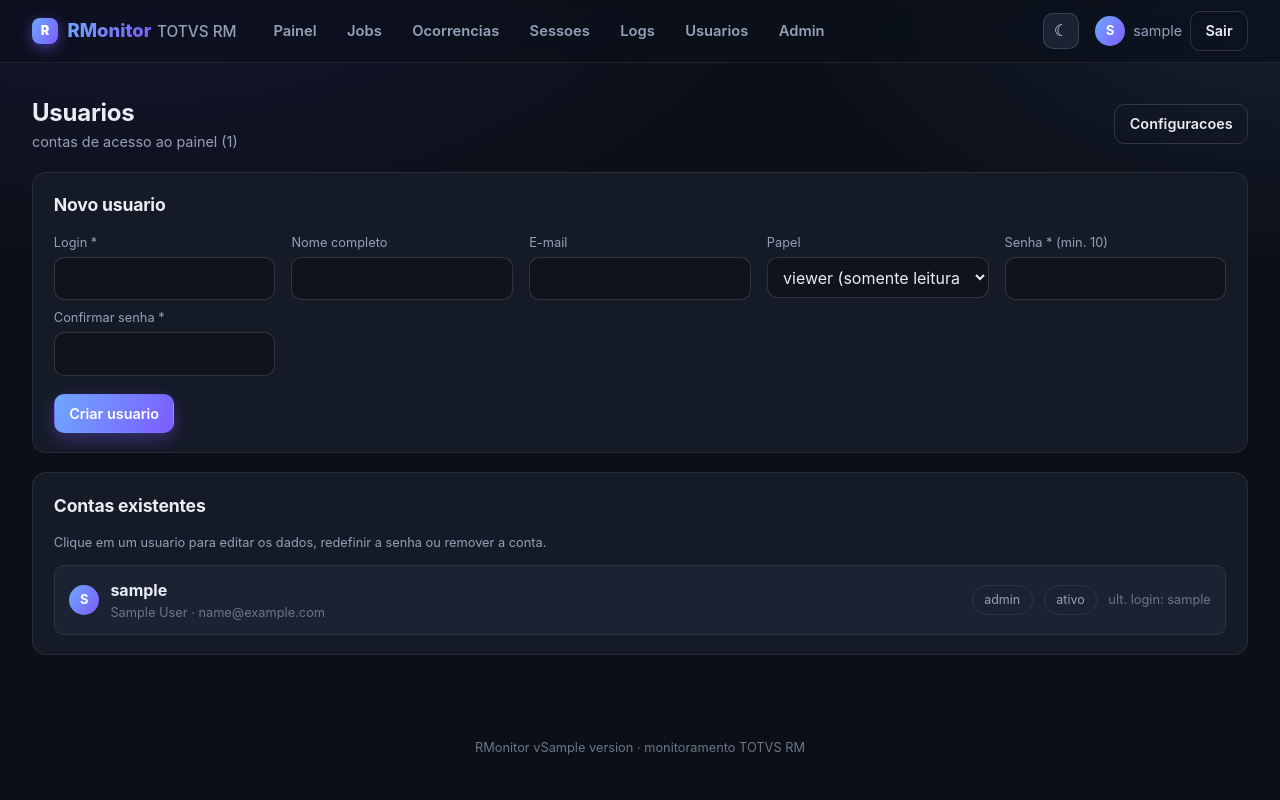
After one commit to brunofaraujo/rmon, a FastAPI app: template app/templates/users.html in a window 1280 px wide. The commit adds this page. Run offline with FastAPI, Linux system fonts and the light colour scheme; the visitor is signed in with stand-in values (Sample User, id 1); the template is opened without the code that fills it: most values are stand-ins (such as "Sample title", 1, 10 or a date in 2020); parts of the project's set-up code (start-up, migrations or seed data) failed here and were passed over; some libraries are stand-ins or nearby versions.

Commit message:
Interface de gerenciamento de usuarios no painel
Antes so era possivel cadastrar ou alterar usuarios pela CLI
deploy/usuarios.py, via SSH na VM. Agora ha uma tela propria.

- /admin/usuarios (admin): criar conta, editar nome/e-mail/papel,
  ativar/desativar, redefinir senha e excluir.
- /profile: troca da propria senha, exigindo a senha atual.
- Validacoes: login de 3 a 32 caracteres, senha minima de 8 com
  confirmacao, login duplicado recusado.
- Protecoes: nao rebaixa, desativa nem exclui o ultimo admin ativo;
  nao exclui a propria conta.
- Todas as acoes vao para a auditoria em /logs.

Co-Authored-By: Claude Opus 5 <noreply@anthropic.com>

```diff
--- a/app/main.py
+++ b/app/main.py
@@ -2,10 +2,12 @@
 from __future__ import annotations
 
 import logging
+import re
 import threading
 from concurrent.futures import ThreadPoolExecutor
 from contextlib import asynccontextmanager
 from pathlib import Path
+from urllib.parse import quote
 
 from fastapi import FastAPI, Form, Request
 from fastapi.responses import HTMLResponse, JSONResponse, RedirectResponse
@@ -17,7 +19,7 @@ from . import __version__, db, jobstats
 from .collector import list_sessions, logoff_session, service_action
 from .config import load_inventory, load_settings
 from .scheduler import build_scheduler, poll_all
-from .security import verify_password
+from .security import hash_password, verify_password
 
 log = logging.getLogger("rmon")
 logging.basicConfig(level=logging.INFO, format="%(asctime)s %(levelname)s %(name)s: %(message)s")
@@ -259,7 +261,9 @@ def profile_get(request: Request):
         return RedirectResponse("/login", status_code=302)
     u = db.get_user(request.session["user"])
     return templates.TemplateResponse(
-        "profile.html", {"request": request, "u": u, "ok": request.query_params.get("ok"), "version": __version__})
+        "profile.html",
+        {"request": request, "u": u, "ok": request.query_params.get("ok"),
+         "erro": request.query_params.get("erro"), "min_senha": MIN_SENHA, "version": __version__})
 
 
 @app.post("/profile")
@@ -315,6 +319,138 @@ async def admin_config(request: Request):
     _apply_ui_globals()
     db.audit(request.session.get("user"), "config_update", None, _ip(request))
     return RedirectResponse("/admin?ok=1", status_code=303)
+
+
+# ---------- gerenciamento de usuarios (admin) ----------
+USERNAME_RE = re.compile(r"^[a-zA-Z0-9][a-zA-Z0-9._-]{2,31}$")
+MIN_SENHA = 8
+
+
+def _flash(request: Request, msg: str, kind: str = "ok") -> None:
+    request.session["uflash"] = {"kind": kind, "msg": msg}
+
+
+def _users_redirect(request: Request, msg: str, kind: str = "ok") -> RedirectResponse:
+    _flash(request, msg, kind)
+    return RedirectResponse("/admin/usuarios", status_code=303)
+
+
+def _check_password(pw: str, pw2: str) -> str | None:
+    """Retorna mensagem de erro ou None."""
+    if len(pw) < MIN_SENHA:
+        return f"A senha deve ter ao menos {MIN_SENHA} caracteres."
+    if pw != pw2:
+        return "As senhas nao conferem."
+    return None
+
+
+@app.get("/admin/usuarios", response_class=HTMLResponse)
+def users_page(request: Request):
+    if not _is_authed(request):
+        return RedirectResponse("/login", status_code=302)
+    if _role(request) != "admin":
+        return HTMLResponse("Acesso restrito a administradores.", status_code=403)
+    return templates.TemplateResponse(
+        "users.html",
+        {"request": request, "users": db.list_users(), "me": request.session["user"],
+         "flash": request.session.pop("uflash", None), "min_senha": MIN_SENHA,
+         "version": __version__},
+    )
+
+
+@app.post("/admin/usuarios/criar")
+async def users_create(request: Request):
+    if not _is_authed(request) or _role(request) != "admin":
+        return JSONResponse({"error": "forbidden"}, status_code=403)
+    form = await request.form()
+    username = (form.get("username") or "").strip()
+    role = form.get("role") if form.get("role") in ("admin", "viewer") else "viewer"
+    pw, pw2 = form.get("password") or "", form.get("password2") or ""
+
+    if not USERNAME_RE.match(username):
+        return _users_redirect(request, "Login invalido: use 3 a 32 caracteres (letras, numeros, . _ -).", "err")
+    erro = _check_password(pw, pw2)
+    if erro:
+        return _users_redirect(request, erro, "err")
+    criado = db.insert_user(username, hash_password(pw), role,
+                            (form.get("full_name") or "").strip(), (form.get("email") or "").strip())
+    if not criado:
+        return _users_redirect(request, f"Ja existe um usuario com o login '{username}'.", "err")
+    db.audit(request.session["user"], "user_create", f"{username} ({role})", _ip(request))
+    return _users_redirect(request, f"Usuario '{username}' criado.")
+
+
+@app.post("/admin/usuarios/{username}/editar")
+async def users_update(request: Request, username: str):
+    if not _is_authed(request) or _role(request) != "admin":
+        return JSONResponse({"error": "forbidden"}, status_code=403)
+    alvo = db.get_user(username)
+    if not alvo:
+        return _users_redirect(request, "Usuario nao encontrado.", "err")
+    form = await request.form()
+    role = form.get("role") if form.get("role") in ("admin", "viewer") else alvo["role"]
+    active = form.get("active") == "on"
+
+    # nunca deixar o painel sem nenhum admin ativo
+    if (alvo["role"] == "admin" and alvo["active"]) and (role != "admin" or not active) \
+            and db.count_active_admins(exclude=username) == 0:
+        return _users_redirect(request, "Este e o unico administrador ativo: mantenha o papel admin e a conta ativa.", "err")
+
+    db.update_user(username, (form.get("full_name") or "").strip(),
+                   (form.get("email") or "").strip(), role, active)
+    db.audit(request.session["user"], "user_update",
+             f"{username} -> {role}, {'ativo' if active else 'inativo'}", _ip(request))
+    if username == request.session["user"]:
+        request.session["role"] = role
+    return _users_redirect(request, f"Usuario '{username}' atualizado.")
+
+
+@app.post("/admin/usuarios/{username}/senha")
+async def users_password(request: Request, username: str):
+    if not _is_authed(request) or _role(request) != "admin":
+        return JSONResponse({"error": "forbidden"}, status_code=403)
+    if not db.get_user(username):
+        return _users_redirect(request, "Usuario nao encontrado.", "err")
+    form = await request.form()
+    erro = _check_password(form.get("password") or "", form.get("password2") or "")
+    if erro:
+        return _users_redirect(request, erro, "err")
+    db.set_password(username, hash_password(form.get("password")))
+    db.audit(request.session["user"], "user_password_reset", username, _ip(request))
+    return _users_redirect(request, f"Senha de '{username}' redefinida.")
+
+
+@app.post("/admin/usuarios/{username}/excluir")
+async def users_delete(request: Request, username: str):
+    if not _is_authed(request) or _role(request) != "admin":
+        return JSONResponse({"error": "forbidden"}, status_code=403)
+    if not db.get_user(username):
+        return _users_redirect(request, "Usuario nao encontrado.", "err")
+    if username == request.session["user"]:
+        return _users_redirect(request, "Voce nao pode excluir a propria conta.", "err")
+    if db.count_active_admins(exclude=username) == 0:
+        return _users_redirect(request, "Nao e possivel excluir o unico administrador ativo.", "err")
+    db.delete_user(username)
+    db.audit(request.session["user"], "user_delete", username, _ip(request))
+    return _users_redirect(request, f"Usuario '{username}' excluido.")
+
+
+@app.post("/profile/senha")
+async def profile_password(request: Request):
+    if not _is_authed(request):
+        return RedirectResponse("/login", status_code=302)
+    username = request.session["user"]
+    form = await request.form()
+    u = db.get_user(username)
+    if not u or not verify_password(form.get("atual") or "", u["password_hash"]):
+        db.audit(username, "password_change_fail", "senha atual incorreta", _ip(request))
+        return RedirectResponse(f"/profile?erro={quote('A senha atual esta incorreta.')}", status_code=303)
+    erro = _check_password(form.get("password") or "", form.get("password2") or "")
+    if erro:
+        return RedirectResponse(f"/profile?erro={quote(erro)}", status_code=303)
+    db.set_password(username, hash_password(form.get("password")))
+    db.audit(username, "password_change", None, _ip(request))
+    return RedirectResponse("/profile?ok=senha", status_code=303)
 
 
 @app.get("/sessions", response_class=HTMLResponse)
--- a/app/static/style.css
+++ b/app/static/style.css
@@ -104,7 +104,7 @@ h2 { font-size: 1.1rem; }
 .nav a.active { color: var(--text); background: var(--surface-3); box-shadow: inset 0 0 0 1px var(--line-2); }
 .spacer { flex: 1; }
 .userchip { display: flex; align-items: center; gap: .5rem; color: var(--muted); font-size: .9rem; }
-.userchip .avatar {
+.userchip .avatar, .user-item .avatar {
   width: 30px; height: 30px; border-radius: 50%; background: var(--grad);
   display: grid; place-items: center; color: #fff; font-weight: 700; font-size: .8rem;
 }
@@ -268,6 +268,28 @@ th.sortable .arrow { color: var(--accent); }
 .login-card input { width: 100%; }
 .login-card .btn { margin-top: 1.3rem; justify-content: center; }
 
+/* ---------- Formularios / usuarios ---------- */
+.form-grid { display: grid; grid-template-columns: repeat(auto-fit, minmax(220px, 1fr)); gap: .5rem 1rem; }
+.form-grid label.muted { display: block; margin-bottom: .3rem; }
+.form-grid .input { width: 100%; }
+.form-actions { grid-column: 1 / -1; display: flex; flex-wrap: wrap; gap: .6rem; align-items: center; margin-top: .6rem; }
+.check { display: inline-flex; align-items: center; gap: .45rem; color: var(--muted); font-size: .9rem;
+  padding: .5rem 0; cursor: pointer; }
+.check input { accent-color: var(--accent); width: 16px; height: 16px; }
+.sep { border: none; border-top: 1px solid var(--line); margin: 1.1rem 0; }
+
+.user-list { display: flex; flex-direction: column; gap: .6rem; }
+.user-item { background: var(--surface-2); border: 1px solid var(--line); border-radius: var(--radius-sm); }
+.user-item[open] { border-color: var(--line-2); }
+.user-item > summary { display: flex; align-items: center; gap: .7rem; flex-wrap: wrap;
+  padding: .7rem .9rem; cursor: pointer; list-style: none; }
+.user-item > summary::-webkit-details-marker { display: none; }
+.user-item > summary:hover { background: var(--surface-3); border-radius: var(--radius-sm); }
+.user-item .ui-main { display: flex; flex-direction: column; gap: .1rem; flex: 1 1 200px; min-width: 0; }
+.user-item .ui-login { white-space: nowrap; }
+.user-body { padding: .3rem .9rem 1.1rem; border-top: 1px solid var(--line); }
+.danger-row { display: flex; align-items: center; justify-content: space-between; gap: 1rem; flex-wrap: wrap; }
+
 /* ---------- Responsive ---------- */
 @media (max-width: 720px) {
   .nav-burger { display: grid; place-items: center; width: 40px; height: 40px; border-radius: 10px;
--- a/app/templates/admin.html
+++ b/app/templates/admin.html
@@ -27,7 +27,10 @@
 
   <div class="panel">
     <h2>Usuarios <span class="muted small">({{ users|length }})</span></h2>
-    <p class="muted small">Gerenciar: <code>sudo /opt/rmon/.venv/bin/python /opt/rmon/deploy/usuarios.py --help</code></p>
+    <p class="muted small" style="display:flex;align-items:center;gap:.6rem;flex-wrap:wrap">
+      <a class="btn primary small" href="/admin/usuarios">Gerenciar usuarios</a>
+      criar contas, editar dados, papel e senha
+    </p>
     <div class="table-wrap"><table class="tbl">
       <thead><tr><th>Login</th><th>Nome</th><th>Papel</th><th>Ativo</th><th>Ult. login</th></tr></thead>
       <tbody>
--- a/app/templates/base.html
+++ b/app/templates/base.html
@@ -28,7 +28,8 @@
       <a href="/sessions" class="{{ 'active' if path.startswith('/sessions') else '' }}">Sessoes</a>
       {% if request.session.get('role') == 'admin' %}
       <a href="/logs" class="{{ 'active' if path.startswith('/logs') else '' }}">Logs</a>
-      <a href="/admin" class="{{ 'active' if path.startswith('/admin') else '' }}">Admin</a>
+      <a href="/admin/usuarios" class="{{ 'active' if path.startswith('/admin/usuarios') else '' }}">Usuarios</a>
+      <a href="/admin" class="{{ 'active' if path == '/admin' else '' }}">Admin</a>
       {% endif %}
     </nav>
     {% endif %}
--- /dev/null
+++ b/app/templates/users.html
@@ -0,0 +1,116 @@
+{% extends "base.html" %}
+{% block title %}Usuarios - RMonitor{% endblock %}
+{% block content %}
+<div class="page-head">
+  <div><h1>Usuarios</h1><div class="sub">contas de acesso ao painel ({{ users|length }})</div></div>
+  <a class="btn ghost" href="/admin">Configuracoes</a>
+</div>
+
+{% if flash %}<div class="alert {{ 'ok' if flash.kind == 'ok' else '' }}">{{ flash.msg }}</div>{% endif %}
+
+<div class="panel">
+  <h2>Novo usuario</h2>
+  <form method="post" action="/admin/usuarios/criar" class="form-grid">
+    <div>
+      <label class="muted small">Login *</label>
+      <input class="input" type="text" name="username" required minlength="3" maxlength="32"
+             pattern="[a-zA-Z0-9][a-zA-Z0-9._\-]{2,31}"
+             title="3 a 32 caracteres: letras, numeros, ponto, hifen ou sublinhado"
+             autocomplete="off">
+    </div>
+    <div>
+      <label class="muted small">Nome completo</label>
+      <input class="input" type="text" name="full_name" autocomplete="off">
+    </div>
+    <div>
+      <label class="muted small">E-mail</label>
+      <input class="input" type="email" name="email" autocomplete="off">
+    </div>
+    <div>
+      <label class="muted small">Papel</label>
+      <select class="input" name="role">
+        <option value="viewer">viewer (somente leitura)</option>
+        <option value="admin">admin (acoes e configuracao)</option>
+      </select>
+    </div>
+    <div>
+      <label class="muted small">Senha * (min. {{ min_senha }})</label>
+      <input class="input" type="password" name="password" required minlength="{{ min_senha }}" autocomplete="new-password">
+    </div>
+    <div>
+      <label class="muted small">Confirmar senha *</label>
+      <input class="input" type="password" name="password2" required minlength="{{ min_senha }}" autocomplete="new-password">
+    </div>
+    <div class="form-actions"><button type="submit" class="btn primary">Criar usuario</button></div>
+  </form>
+</div>
+
+<div class="panel">
+  <h2>Contas existentes</h2>
+  <p class="muted small">Clique em um usuario para editar os dados, redefinir a senha ou remover a conta.</p>
+  <div class="user-list">
+    {% for u in users %}
+    <details class="user-item">
+      <summary>
+        <span class="avatar">{{ u.username[:1] | upper }}</span>
+        <span class="ui-main">
+          <b>{{ u.username }}</b>{% if u.username == me %} <span class="faint small">(voce)</span>{% endif %}
+          <span class="faint small">{{ u.full_name or '' }}{% if u.full_name and u.email %} &middot; {% endif %}{{ u.email or '' }}</span>
+        </span>
+        <span class="pill {{ 'green' if u.role == 'admin' else '' }}">{{ u.role }}</span>
+        <span class="pill {{ '' if u.active else 'red' }}">{{ 'ativo' if u.active else 'inativo' }}</span>
+        <span class="faint small ui-login">ult. login: {{ u.last_login or 'nunca' }}</span>
+      </summary>
+
+      <div class="user-body">
+        <form method="post" action="/admin/usuarios/{{ u.username }}/editar" class="form-grid">
+          <div>
+            <label class="muted small">Nome completo</label>
+            <input class="input" type="text" name="full_name" value="{{ u.full_name or '' }}">
+          </div>
+          <div>
+            <label class="muted small">E-mail</label>
+            <input class="input" type="email" name="email" value="{{ u.email or '' }}">
+          </div>
+          <div>
+            <label class="muted small">Papel</label>
+            <select class="input" name="role">
+              <option value="viewer" {{ 'selected' if u.role == 'viewer' else '' }}>viewer</option>
+              <option value="admin" {{ 'selected' if u.role == 'admin' else '' }}>admin</option>
+            </select>
+          </div>
+          <div>
+            <label class="muted small">Situacao</label>
+            <label class="check"><input type="checkbox" name="active" {{ 'checked' if u.active else '' }}> conta ativa</label>
+          </div>
+          <div class="form-actions"><button type="submit" class="btn primary">Salvar alteracoes</button></div>
+        </form>
+
+        <hr class="sep">
+
+        <form method="post" action="/admin/usuarios/{{ u.username }}/senha" class="form-grid">
+          <div>
+            <label class="muted small">Nova senha (min. {{ min_senha }})</label>
+            <input class="input" type="password" name="password" required minlength="{{ min_senha }}" autocomplete="new-password">
+          </div>
+          <div>
+            <label class="muted small">Confirmar senha</label>
+            <input class="input" type="password" name="password2" required minlength="{{ min_senha }}" autocomplete="new-password">
+          </div>
+          <div class="form-actions"><button type="submit" class="btn">Redefinir senha</button></div>
+        </form>
+
+        {% if u.username != me %}
+        <hr class="sep">
+        <form method="post" action="/admin/usuarios/{{ u.username }}/excluir" class="danger-row"
+              onsubmit="return confirm('Excluir definitivamente o usuario {{ u.username }}? Esta acao nao pode ser desfeita.')">
+          <span class="muted small">Remover esta conta do painel. Para bloquear o acesso sem apagar o historico, desmarque "conta ativa".</span>
+          <button type="submit" class="btn danger">Excluir usuario</button>
+        </form>
+        {% endif %}
+      </div>
+    </details>
+    {% endfor %}
+  </div>
+</div>
+{% endblock %}
```
Also changed, not shown: app/db.py (+33 -0 lines), app/templates/profile.html (+16 -1 lines), docs/OPERACAO.md (+21 -3 lines).
